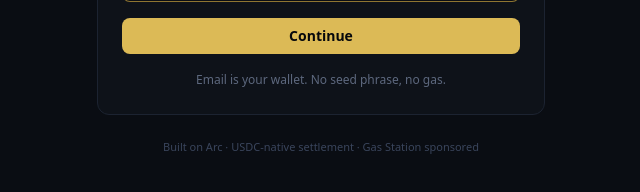
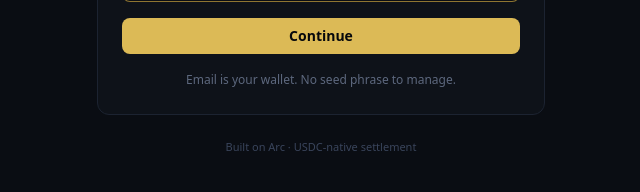
Before and after one commit to alvinyap510/hackathon-arc-happening-markets, a React (Vite) app in the folder frontend/: page / in a window 1280 px wide. Shown: the part 468-660 px from the top of the page, without its empty margins (319-959 px from the left). Built offline with nearby package versions, Linux system fonts and the light colour scheme; no server answers.

Commit message:
docs(copy): drop unverified gas-station claims; add market-makers limitation
- Login/Layout: remove 'Gas Station sponsored' / 'Gas sponsored' (not integrated on the deployed nethereum path)
- README: add Known Limitation that the market makers are our own EOAs running the real RFM process end to end

```diff
--- a/frontend/src/components/Layout.tsx
+++ b/frontend/src/components/Layout.tsx
@@ -89,7 +89,7 @@ export default function Layout({
             </div>
           </div>
           <p className="px-1 text-[10px] leading-relaxed text-ink-500">
-            All funds move on chain. Gas sponsored.
+            All funds move on chain.
           </p>
         </div>
       </aside>
--- a/frontend/src/components/Login.tsx
+++ b/frontend/src/components/Login.tsx
@@ -48,12 +48,12 @@ export default function Login() {
             {busy ? "Creating your wallet…" : "Continue"}
           </button>
           <p className="mt-4 text-center text-xs leading-relaxed text-ink-400">
-            Email is your wallet. No seed phrase, no gas.
+            Email is your wallet. No seed phrase to manage.
           </p>
         </form>
 
         <p className="mt-6 text-center text-[11px] text-ink-500">
-          Built on Arc · USDC-native settlement · Gas Station sponsored
+          Built on Arc · USDC-native settlement
         </p>
       </div>
     </div>
```
Also changed, not shown: 2 other files (tests, documents, lock files or other folders).
